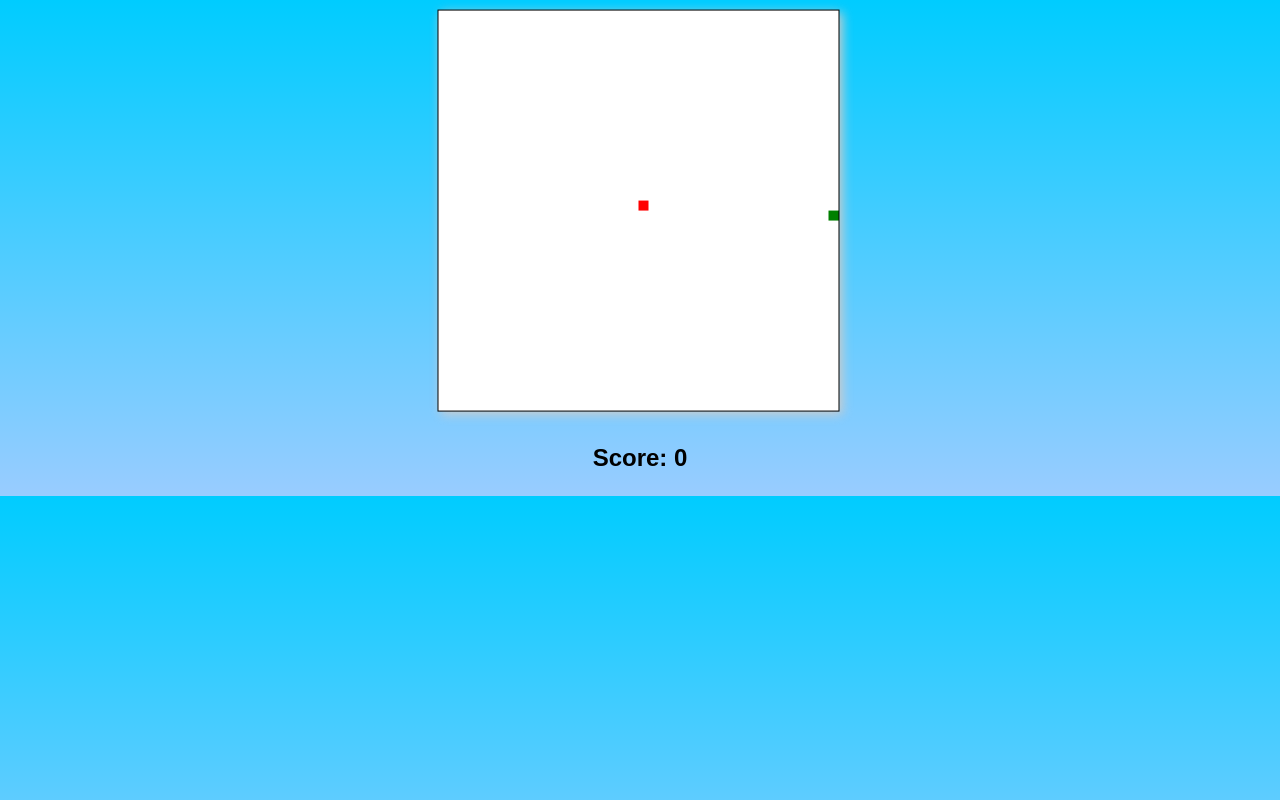
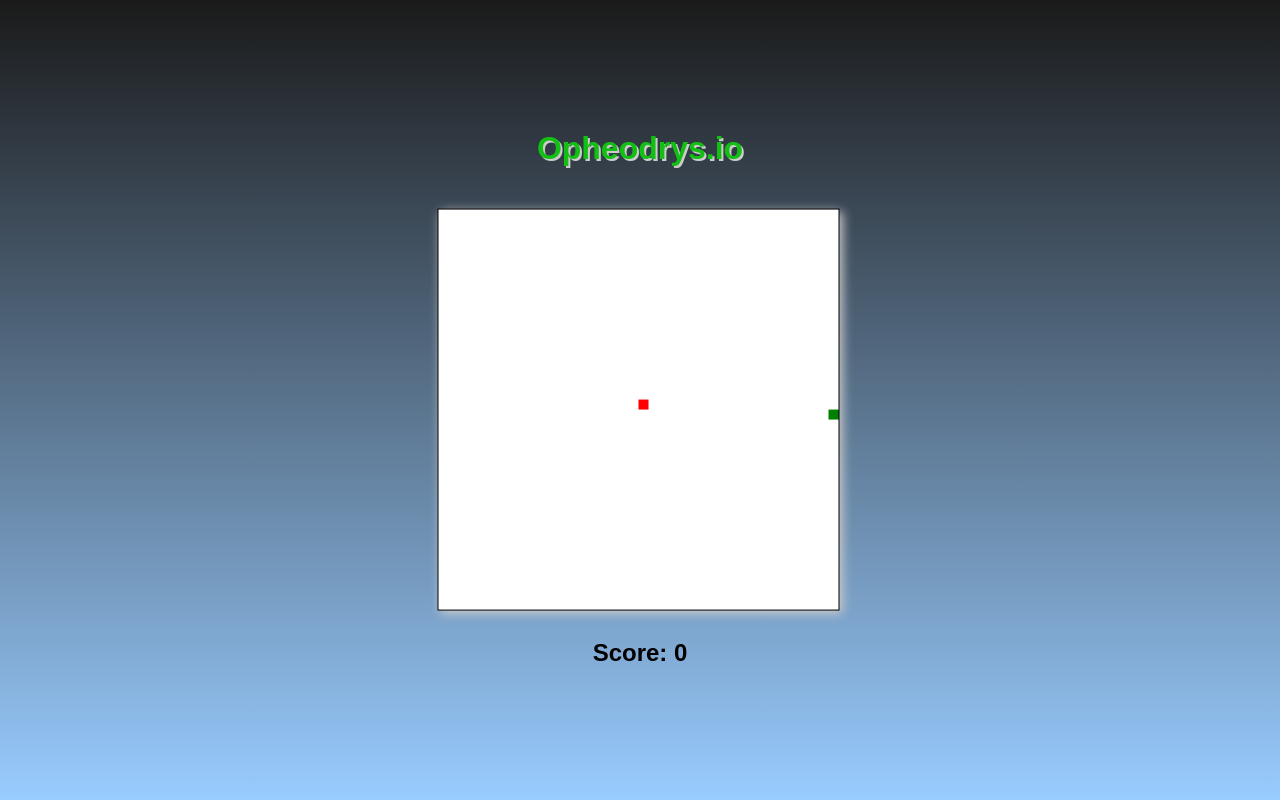
Before and after one commit to Nipun65/snake.js, a plain HTML site: page index.html in a window 1280 px wide. Drawn offline with Linux system fonts and the light colour scheme.

Commit message:
fixed css

```diff
--- a/index.html
+++ b/index.html
@@ -4,6 +4,7 @@
     <title>Snake Game</title>
   </head>
   <body>
+    <h1 class="tag">Opheodrys.io</h1>
     <canvas id="game-canvas" width="400" height="400"></canvas>
     <p id="score">Score: 0</p>
     <link rel="stylesheet" href="style.css" />
--- a/style.css
+++ b/style.css
@@ -64,6 +64,17 @@ button:hover {
   background-color: #ff4d4d;
 }
 
+.tag {
+  color: rgb(20, 191, 20);
+}
+
 body {
-  background: linear-gradient(to bottom, #00ccff, #99ccff);
+  background: linear-gradient(to bottom, #1a1a1a, #99ccff);
+  display: flex;
+  flex-direction: column;
+  justify-content: center;
+  align-items: center;
+  height: 100svh;
+  margin: 0;
+  padding: 0;
 }
```
